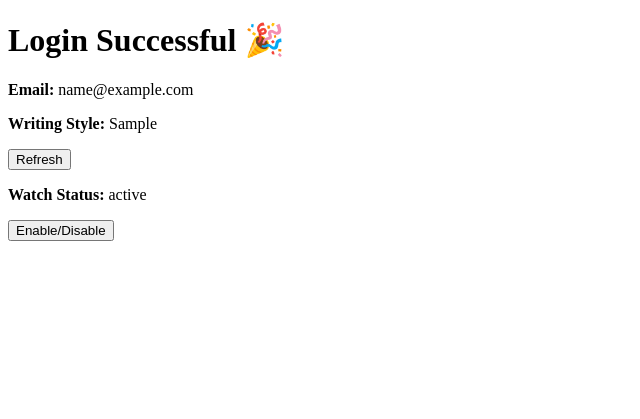
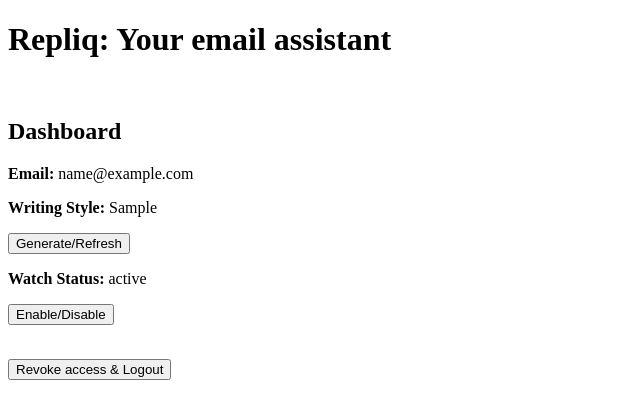
Before and after one commit to namangoel31/repliq, a FastAPI app: template templates/dashboard.html in a window 1280 px wide. Shown: the top 419 px of the page, without its empty margins (0-640 px from the left). Run offline with FastAPI, Linux system fonts and the light colour scheme; the template is opened without the code that fills it: most values are stand-ins (such as "Sample title", 1, 10 or a date in 2020); parts of the project's set-up code (start-up, migrations or seed data) failed here and were passed over.

Commit message:
splitting writing_style and start watch endpoints. Created new endpoint for revoke_access/logout

```diff
--- a/main.py
+++ b/main.py
@@ -9,6 +9,7 @@
 import secrets
 from googleapiclient.discovery import build
 from google.oauth2.credentials import Credentials
+from google.genai.errors import ServerError
 
 import config
 from utils.google_token import refresh_google_access_token, is_google_token_expired
@@ -19,7 +20,7 @@
 from utils.repliq_token import get_current_user, create_custom_token
 from utils.google_api import fetch_threads_in_batches, fetch_my_replies, save_draft
 from utils.llmapi import get_writing_style
-from utils.googlePubSub import create_watch_request, verify_incoming_request, decode_push_notification_data, handle_pubsub_notification
+from utils.googlePubSub import create_watch_request, verify_incoming_request, decode_push_notification_data, handle_pubsub_notification, stop_watch_request
 
 models.Base.metadata.create_all(bind = engine)
 
@@ -134,6 +135,7 @@
                      "name": name,
                      "google_refresh_token": refresh_token}
         user_obj_query.update(user_dict, synchronize_session = False)
+        db.commit()
 
     hashKey = "repliq:google:access_token"
     cacheKey = email
@@ -160,58 +162,82 @@
     repliq_token = request.cookies.get("repliq_token")
     if not repliq_token:
         return RedirectResponse("/")
+
     user = get_current_user(repliq_token)
     email = user.sub
+    user_obj = db.query(models.user).filter(models.user.email == email).first()
 
+    if not refresh_google_access_token(email, user_obj.google_refresh_token, db):
+        response = RedirectResponse("/")  # redirect to your dashboard
+        response.delete_cookie("repliq_token")
+        return response
+
+
+    writing_style_obj = db.query(models.writing_style).filter(models.writing_style.user_id == user_obj.id).first()
+
+    watch_status = user_obj.watch_status
+    if writing_style_obj:
+        writing_style = writing_style_obj.style
+    else:
+        writing_style = "Not Found"
+
+    if not watch_status:
+        watch_status = "Disabled"
+    else:
+        watch_status = "Enabled: Sit back and let Repliq do it's magic."
     return templates.TemplateResponse(
         "dashboard.html",
         {
             "request": request,
             "email": email,
-            "get_email_url": f"http://localhost:8000/gmail/messages/batch"
+            "writing_style": writing_style,
+            "watch_status": watch_status,
+            "get_writing_style_url": f"http://localhost:8000/gmail/generate_writing_style",
+            "get_watch_status_url": f"http://localhost:8000/gmail/toggle_watch",
+            "logout_url": f"http://localhost:8000/gmail/logout"
         }
     )
 
-@app.get("/gmail/messages")
-async def get_messages(request: Request, db: Session = Depends(get_db), max_results: int = 10):
-    repliq_token = request.cookies.get("repliq_token")
-    if not repliq_token:
-        return RedirectResponse("/")
-    user = get_current_user(repliq_token)
-    email = user.sub
-    hashKey = "repliq:google:access_token"
-    cacheKey = email
-    access_code = get_hash_key(hashKey, cacheKey)
-    if is_google_token_expired(email):
-        access_code = refresh_google_access_token(email, db)
-        if not access_code:
-            return {"message": "An error occuered while trying to refresh token"}
+# @app.get("/gmail/messages")
+# async def get_messages(request: Request, db: Session = Depends(get_db), max_results: int = 10):
+#     repliq_token = request.cookies.get("repliq_token")
+#     if not repliq_token:
+#         return RedirectResponse("/")
+#     user = get_current_user(repliq_token)
+#     email = user.sub
+#     hashKey = "repliq:google:access_token"
+#     cacheKey = email
+#     access_code = get_hash_key(hashKey, cacheKey)
+#     if is_google_token_expired(email):
+#         access_code = refresh_google_access_token(email, db)
+#         if not access_code:
+#             return {"message": "An error occuered while trying to refresh token"}
 
-    headers = {"Authorization": f"Bearer {access_code}"}
+#     headers = {"Authorization": f"Bearer {access_code}"}
 
-    list_resp = requests.get(
-        f"https://gmail.googleapis.com/gmail/v1/users/me/messages?maxResults={max_results}",
-        headers=headers
-    )
+#     list_resp = requests.get(
+#         f"https://gmail.googleapis.com/gmail/v1/users/me/messages?maxResults={max_results}",
+#         headers=headers
+#     )
 
-    if list_resp.status_code != 200:
-        raise HTTPException(status_code=list_resp.status_code, detail=list_resp.json())
+#     if list_resp.status_code != 200:
+#         raise HTTPException(status_code=list_resp.status_code, detail=list_resp.json())
 
-    list_data = list_resp.json()
-    messages = []
+#     list_data = list_resp.json()
+#     messages = []
 
-    for msg in list_data.get("messages", []):
-        msg_id = msg["id"]
-        msg_resp = requests.get(
-            f"https://gmail.googleapis.com/gmail/v1/users/me/messages/{msg_id}?format=full",
-            headers=headers
-        )
-        if msg_resp.status_code == 200:
-            messages.append(parse_message(msg_resp.json()))
+#     for msg in list_data.get("messages", []):
+#         msg_id = msg["id"]
+#         msg_resp = requests.get(
+#             f"https://gmail.googleapis.com/gmail/v1/users/me/messages/{msg_id}?format=full",
+#             headers=headers
+#         )
+#         if msg_resp.status_code == 200:
+#             messages.append(parse_message(msg_resp.json()))
 
-    return {"messages": messages}
+#     return {"messages": messages}
 
-@app.get("/gmail/messages/batch")
+@app.get("/gmail/generate_writing_style")
 async def get_messages(request: Request, db: Session = Depends(get_db), max_results: int = 10):
     print("inside batch")
     repliq_token = request.cookies.get("repliq_token")
@@ -253,18 +279,46 @@
         result = fetch_my_replies(service, email)
         final_res = create_threads_preserve_breaks(result,email)
 
-        writing_style = get_writing_style(final_res)
-        style = models.writing_style(
-            user_id = user.id,
-            style = writing_style,
-        )
-        db.add(style)
-        db.commit()
-        db.refresh(style)
+        try:
+            writing_style = get_writing_style(final_res)
+            style = models.writing_style(
+                user_id = user.id,
+                style = writing_style,
+            )
+            db.add(style)
+            db.commit()
+            db.refresh(style)
+        except ServerError as ex:
+            print(ex)
 
-    print(type("writing_style"))
-    print(style)
-    create_watch_request(access_code, refresh_token, email)
+    return RedirectResponse("/dashboard")
+
+@app.get("/gmail/toggle_watch")
+def toggle_watch(request: Request, db: Session = Depends(get_db)):
+    repliq_token = request.cookies.get("repliq_token")
+    if not repliq_token:
+        return RedirectResponse("/")
+
+    user = get_current_user(repliq_token)
+    email = user.sub
+
+    user = db.query(models.user).filter(models.user.email == email).first()
+    refresh_token = user.google_refresh_token
+
+    hashKey = "repliq:google:access_token"
+    cacheKey = email
+    access_code = get_hash_key(hashKey, cacheKey)
+
+    if is_google_token_expired(email):
+        access_code = refresh_google_access_token(email, refresh_token, db)
+        if not access_code:
+            return {"message": "An error occuered while trying to refresh token"}
+    if not user.watch_status:
+        create_watch_request(access_code, refresh_token, email, db)
+    else:
+        stop_watch_request(access_code, refresh_token, email, db)
+
+    return RedirectResponse("/dashboard")
 
 
 @app.post("/push")
@@ -277,6 +331,8 @@
     verify_incoming_request(token)
 
     body = await request.json()
+    if config.DRAIN_NOTIFICATIONS:
+        print("\nDiscarding incoming notification!\n")
     print("📩 Pub/Sub notification received:", body)
     result = decode_push_notification_data(body)
     print(result)
@@ -284,6 +340,52 @@
 
     return {"status": "ok"}
 
+@app.get("/gmail/logout")
+def logout_and_revoke_token(request: Request, db: Session = Depends(get_db)):
+    repliq_token = request.cookies.get("repliq_token")
+    if not repliq_token:
+        return RedirectResponse("/")
+
+    user = get_current_user(repliq_token)
+    email = user.sub
+
+    user = db.query(models.user).filter(models.user.email == email).first()
+    refresh_token = user.google_refresh_token
+
+    hashKey = "repliq:google:access_token"
+    cacheKey = email
+    access_code = get_hash_key(hashKey, cacheKey)
+
+    if is_google_token_expired(email):
+        access_code = refresh_google_access_token(email, refresh_token, db)
+        if not access_code:
+            response = RedirectResponse("/dashboard")
+            return response
+    if not user.watch_status:
+        pass
+    else:
+        stop_watch_request(access_code, refresh_token, email, db)
+
+    try:
+        response = requests.post(
+            "https://oauth2.googleapis.com/revoke",
+            params={"token": refresh_token},
+            headers={"content-type": "application/x-www-form-urlencoded"}
+        )
+        if response.status_code == 200:
+            print("Token revoked successfully.")
+            response = RedirectResponse("/")
+            response.delete_cookie("repliq_token")
+            return response
+        else:
+            print(f"Failed to revoke token: {response.status_code}, {response.text}")
+            response = RedirectResponse("/dashboard")
+            return response
+    except Exception as e:
+        print(f"Error revoking token: {e}")
+        response = RedirectResponse("/dashboard")
+        return response
+
 def handle_response(request_id, response, exception):
     if exception is None:
         results.append(response)
--- a/templates/dashboard.html
+++ b/templates/dashboard.html
@@ -1,20 +1,27 @@
 <!DOCTYPE html>
 <html>
 <head>
-    <title>Login Successful</title>
+    <title>Repliq: Login Successful</title>
 </head>
 <body>
-    <h1>Login Successful 🎉</h1>
+    <h1><b>Repliq: Your email assistant</b></h1>
+    <br>
+    <h2>Dashboard</h2>
     <p><b>Email:</b> {{ email }}</p>
 
     <p><b>Writing Style:</b> {{ writing_style }}</p>
     <a href="{{ get_writing_style_url }}">
-        <button>Refresh</button>
+        <button>Generate/Refresh</button>
     </a>
 
     <p><b>Watch Status:</b> {{ watch_status }}</p>
     <a href="{{ get_watch_status_url }}">
         <button>Enable/Disable</button>
     </a>
+    <p> </p>
+    <br>
+    <a href="{{ logout_url }}">
+        <button>Revoke access & Logout</button>
+    </a>
 </body>
 </html>
--- a/templates/index.html
+++ b/templates/index.html
@@ -1,10 +1,10 @@
 <!DOCTYPE html>
 <html>
 <head>
-    <title>Login with Google</title>
+    <title>Repliq: Login with Google</title>
 </head>
 <body>
-    <h1>Welcome to Repliq</h1>
+    <h1><b>Repliq: Your email assistant</b></h1>
     <a href="{{ login_url }}">
         <button>Login with Google</button>
     </a>
--- a/utils/database_models.py
+++ b/utils/database_models.py
@@ -13,6 +13,7 @@
     google_refresh_token = Column(String, nullable = False)
     token_issued_at = Column(Integer, nullable = False)
     token_expires_in = Column(Integer, nullable = False, server_default = text('604799'))
+    watch_status = Column(Boolean, nullable = False, server_default = text('False'))
 
     created_at = Column (TIMESTAMP(timezone = True),
                          nullable = False,
--- a/utils/google_token.py
+++ b/utils/google_token.py
@@ -47,6 +47,11 @@
 
         return access_token
 
+    except requests.exceptions.HTTPError as e:
+        print(f"Failed to refresh access token: {e}")
+        print("Response:", response.json())
+        return False
+
     except Exception as e:
         print("Exception occured: ", e)
         return False
```
Also changed, not shown: templates/success.html (added, +15 -0 lines), utils/googlePubSub.py (+28 -3 lines), 1 other file.
